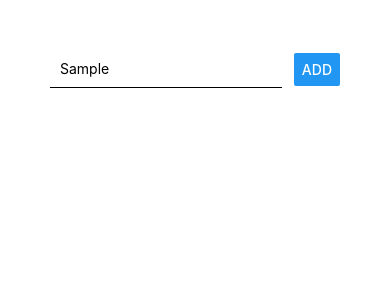
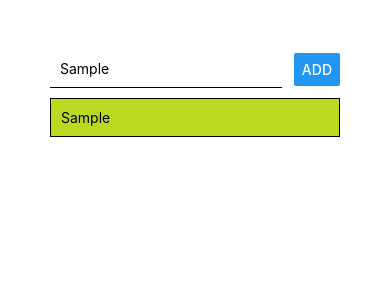
Before and after one commit to CAM603/goals-app, a React Native app: screen / in a window 390 px wide. Both pictures are taken after typing "Sample" into the empty fields and a click on the button "ADD". Shown: the top 300 px of the page. Built offline with nearby package versions, Linux system fonts and the light colour scheme.

Commit message:
ADD flatlist

```diff
--- a/App.js
+++ b/App.js
@@ -1,19 +1,43 @@
-import React from 'react';
-import { StyleSheet, Text, View, TextInput, Button } from 'react-native';
+import React, {useState} from 'react';
+import { StyleSheet, Text, View, TextInput, Button, ScrollView, FlatList } from 'react-native';
 
 export default function App() {
+  const [enteredGoal, setEnteredGoal] = useState('');
+  const [goals, setGoals] = useState([])
+
+  const goalInputHandler = (text) => {
+    setEnteredGoal(text)
+  }
+
+  const addGoalHandler = () => {
+    // setGoals([...goals, enteredGoal])
+    setGoals(currentGoals => [
+      ...currentGoals, {id: Math.random().toString(), text: enteredGoal}
+    ]);
+  }
+
   return (
     <View style={styles.screen}>
       <View style={styles.inputContainer}>
         <TextInput
           placeholder="Goal"
           style={styles.input}
+          onChangeText={goalInputHandler}
+          value={enteredGoal}
         />
-        <Button title="ADD"/>
+        <Button
+          title="ADD"
+          onPress={addGoalHandler}
+        />
       </View>
-      <View>
-
-      </View>
+      <FlatList
+        data={goals}
+        renderItem={item => (
+          <View style={styles.listItem}>
+            <Text>{item.item.text}</Text>
+          </View>
+        )}
+      />
     </View>
   );
 }
@@ -32,5 +56,12 @@ const styles = StyleSheet.create({
     flexDirection: 'row',
     justifyContent: 'space-between',
     alignItems: 'center'
+  },
+  listItem: {
+    padding: 10,
+    marginVertical: 10,
+    backgroundColor: '#BADA22',
+    borderColor: 'black',
+    borderWidth: 1
   }
 });
```
